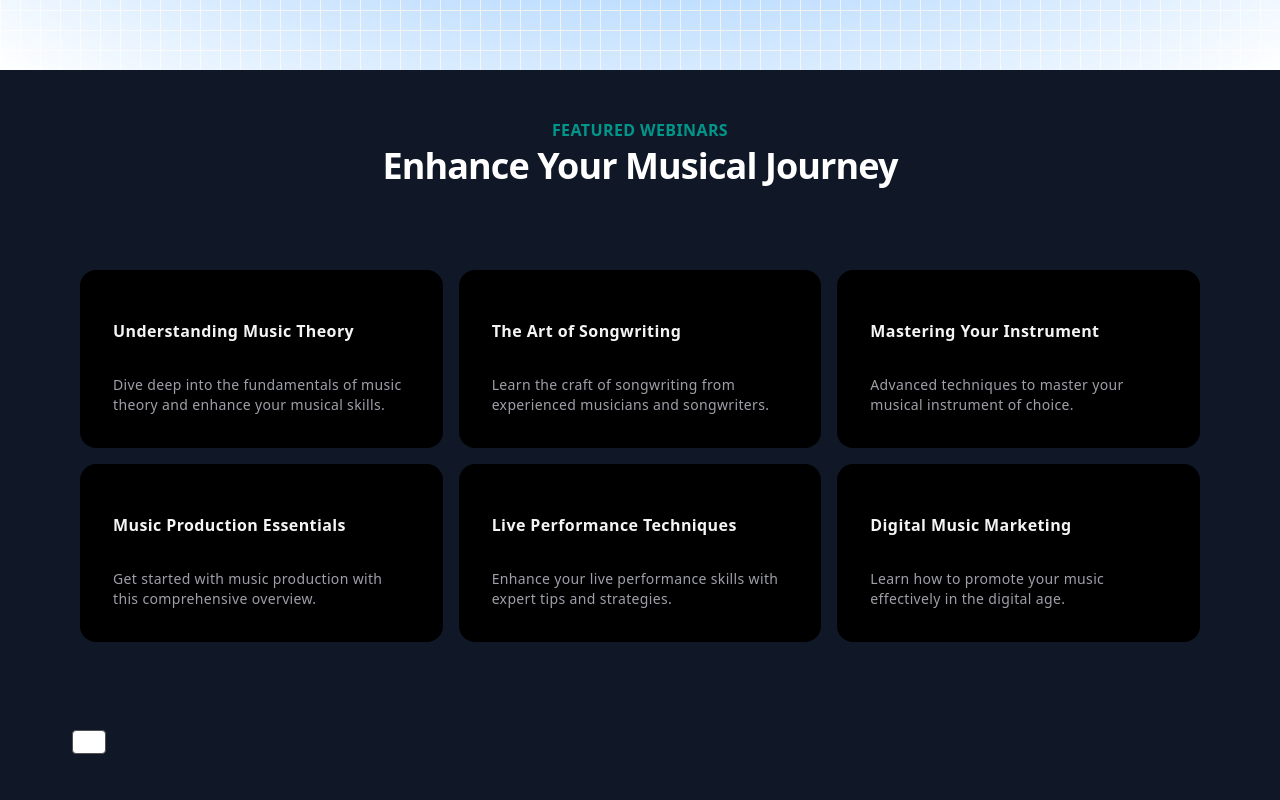
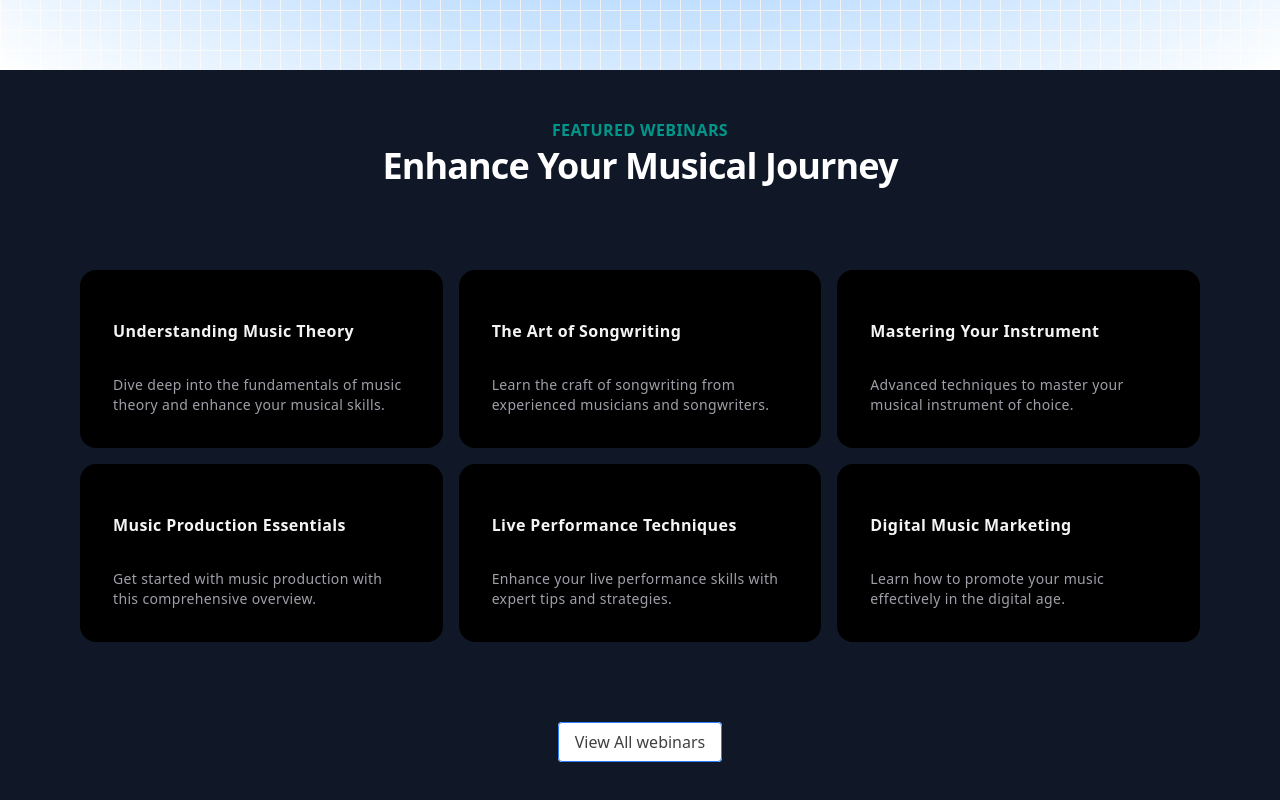
Before and after one commit to MdNoor300/Music_next, a Next.js app: page / in a window 1280 px wide. Shown: the part 2574-3374 px from the top of the page. Built offline with nearby package versions, Linux system fonts and the light colour scheme.

Commit message:
did some modification

```diff
--- a/src/components/UpcomingWebinars.tsx
+++ b/src/components/UpcomingWebinars.tsx
@@ -1,6 +1,6 @@
 'use client'
 
-import { Link } from "lucide-react";
+import Link from "next/link";
 import { HoverEffect } from "./ui/card-hover-effect";
 
 function UpcomingWebinars() {
@@ -72,7 +72,7 @@ function UpcomingWebinars() {
 
             <div className="mt-10 text-center">
               <Link href={"/"}
-              className="px-4 py-2 rounded border border-neutral-600 text-neutral-700 bg-white hover:bg-gray-100 transition duration-200"
+              className="px-4 py-2 rounded border border-blue-500 text-neutral-700 bg-white hover:bg-gray-100 transition duration-200"
               >
                 View All webinars
               </Link>
```
